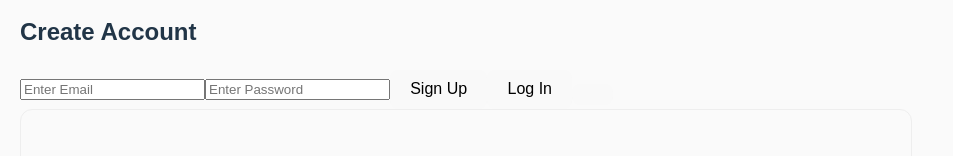
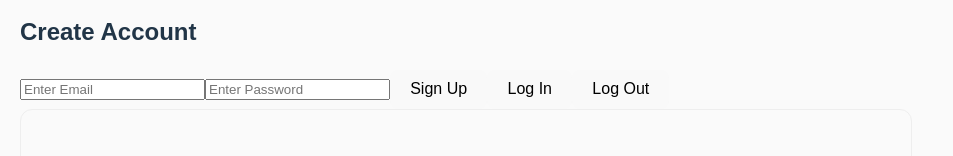
Before and after one commit to anqisun77/vegan-nutrition-app, a React (Vite) app: page / in a window 1280 px wide. Shown: the part 331-487 px from the top of the page, without its empty margins (0-953 px from the left). Built offline with nearby package versions, Linux system fonts and the light colour scheme; no server answers.

Commit message:
Button fix

```diff
--- a/src/App.jsx
+++ b/src/App.jsx
@@ -141,7 +141,7 @@ function App() {
 
     <button onClick={handleLogin}>Log In</button>
 
-    <button onClick={handleLogout}></button>
+    <button onClick={handleLogout}>Log Out</button>
 
   </div>
 
```
